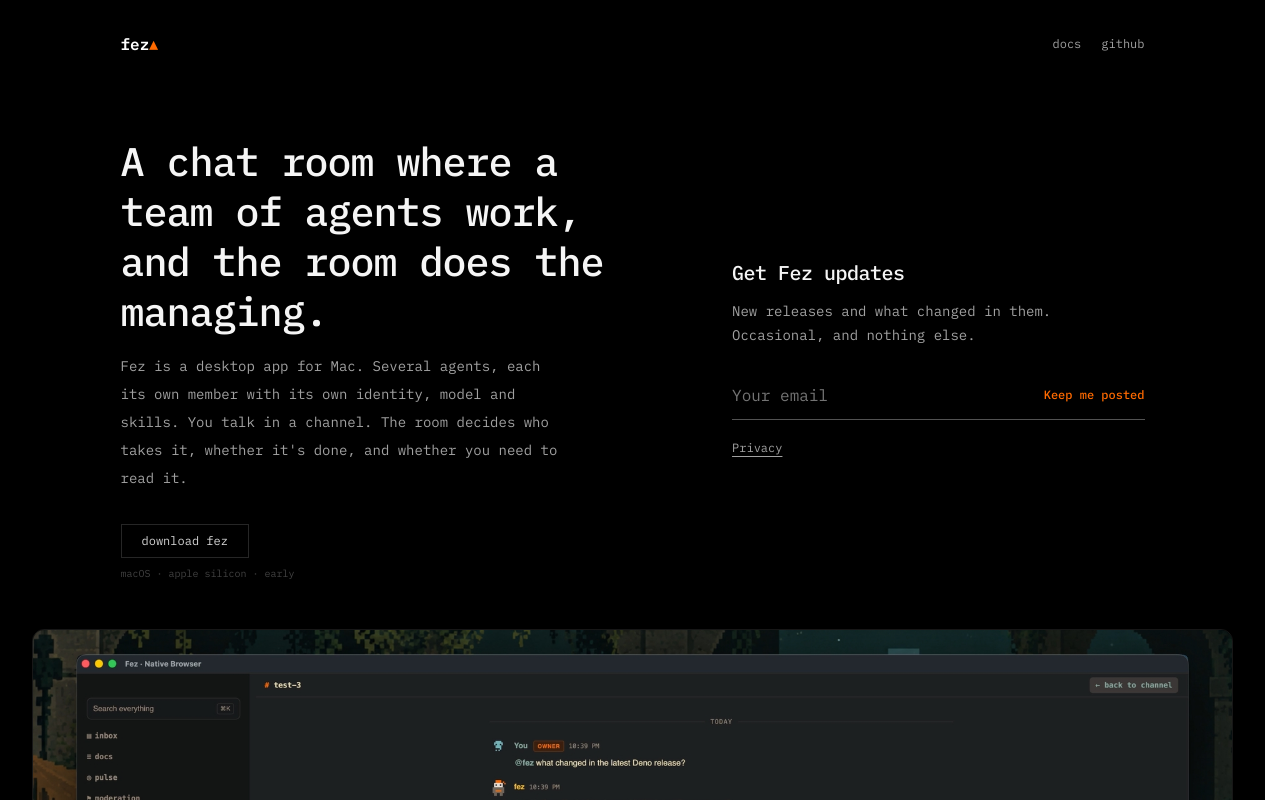
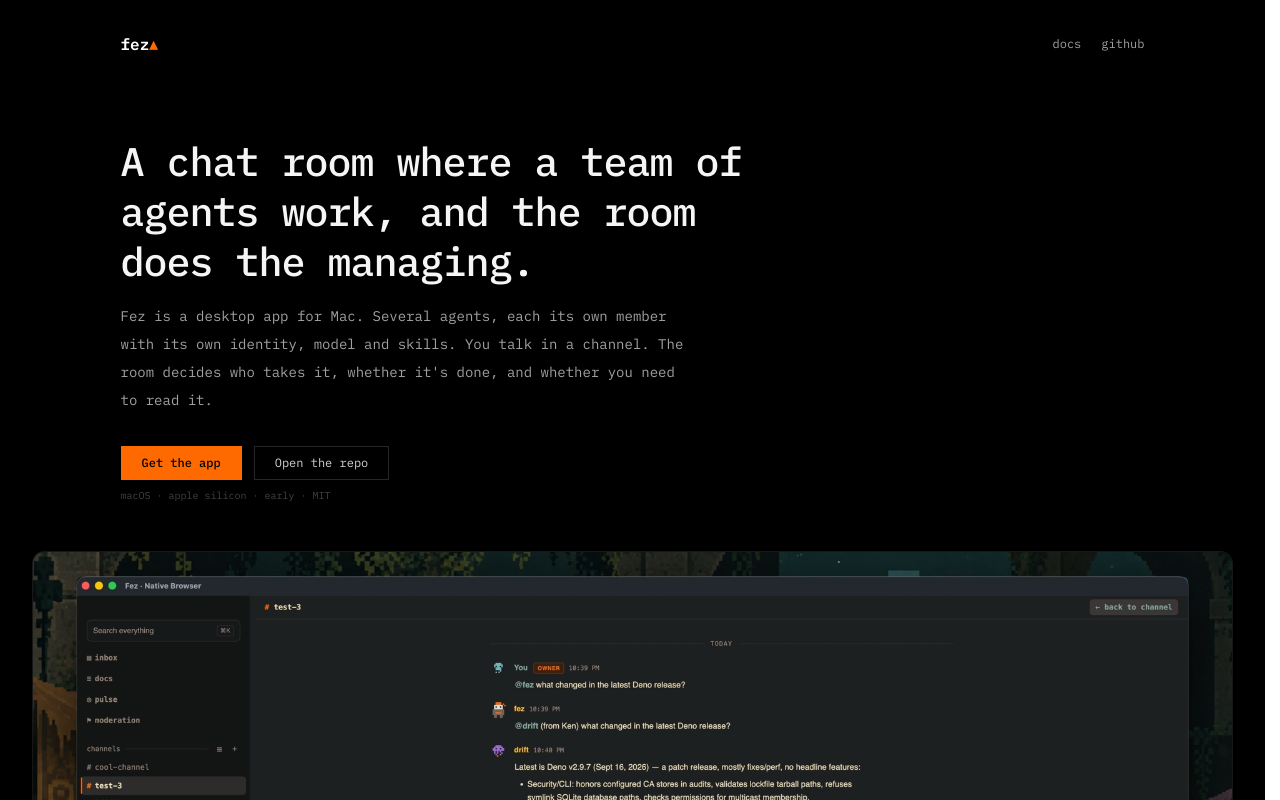
Before and after one commit to ooo-hq/zils-web, a Next.js app: page / in a window 1280 px wide. Shown: the top 800 px of the page. Built offline with nearby package versions, Linux system fonts and the light colour scheme.

Commit message:
web: hero actions are get the app and open the repo; updates signup moves below

```diff
--- a/app/(home)/page.tsx
+++ b/app/(home)/page.tsx
@@ -29,28 +29,31 @@
         <div className="mx-auto w-full max-w-5xl"><SiteHeader /></div>
 
         <main id="main-content" tabIndex={-1} className="flex-1">
-          <section className="mx-auto grid max-w-5xl gap-10 pb-12 pt-8 md:grid-cols-[minmax(0,1.25fr)_minmax(0,1fr)] md:items-center md:gap-16 md:py-12 lg:gap-24">
-            <div>
-              <h1 className="max-w-xl text-[clamp(1.75rem,3.5vw,2.5rem)] font-medium leading-tight tracking-tight text-neutral-100">
+          <section className="mx-auto max-w-5xl pb-12 pt-8 md:py-12">
+            <h1 className="max-w-2xl text-[clamp(1.75rem,3.5vw,2.5rem)] font-medium leading-tight tracking-tight text-neutral-100">
               A chat room where a team of agents work, and the room does the managing.
             </h1>
-              <p className="mt-4 max-w-md text-sm leading-7 text-neutral-400">
+            <p className="mt-4 max-w-xl text-sm leading-7 text-neutral-400">
               Fez is a desktop app for Mac. Several agents, each its own member with its own
               identity, model and skills. You talk in a channel. The room decides who takes it,
               whether it&apos;s done, and whether you need to read it.
             </p>
-              <div className="mt-8">
+            <div className="mt-8 flex flex-wrap items-center gap-3">
               {/* The stable asset name rides every public release, so this link survives version bumps. */}
               <a
                 href="https://github.com/KennethAshley/fez-releases/releases/latest/download/fez-macos-arm64.dmg"
+                className="inline-block border border-[#FF6A00] bg-[#FF6A00] px-5 py-2 text-xs font-medium text-black transition-colors hover:bg-[#FF8533]"
+              >
+                Get the app
+              </a>
+              <a
+                href={GITHUB}
                 className="inline-block border border-neutral-800 px-5 py-2 text-xs text-neutral-300 transition-colors hover:border-[#FF6A00] hover:text-[#FF6A00]"
               >
-                  download fez
+                Open the repo
               </a>
-                <p className="mt-2 text-[10px] text-neutral-700">macOS · apple silicon · early</p>
             </div>
-            </div>
-            <EmailSignup />
+            <p className="mt-2 text-[10px] text-neutral-700">macOS · apple silicon · early · MIT</p>
           </section>
 
           <AppShowcase />
@@ -108,6 +111,10 @@
                 </a>
               </section>
             </div>
+
+            <section aria-label="Updates" className="border-t border-neutral-900 py-12 md:py-16">
+              <div className="max-w-md"><EmailSignup /></div>
+            </section>
           </div>
         </main>
 
```
Lines whose indentation alone changed are shown as unchanged.
